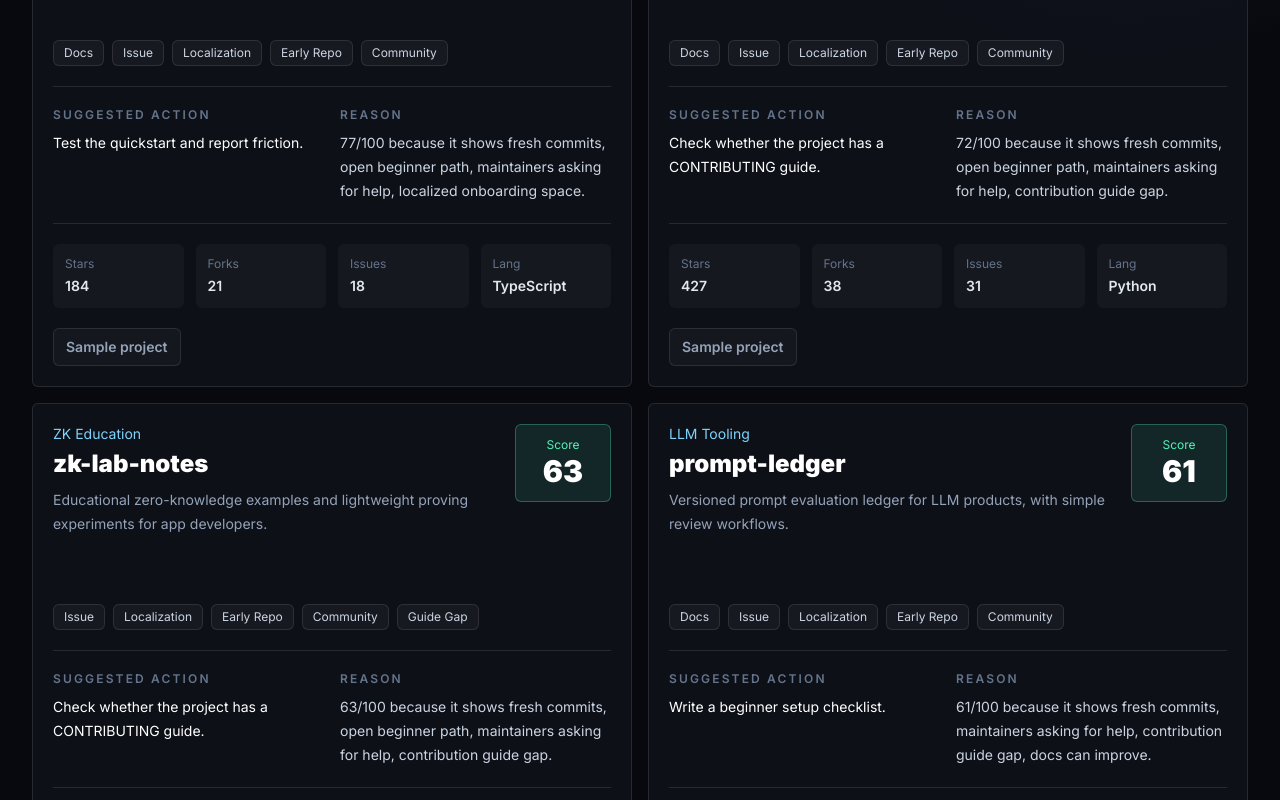
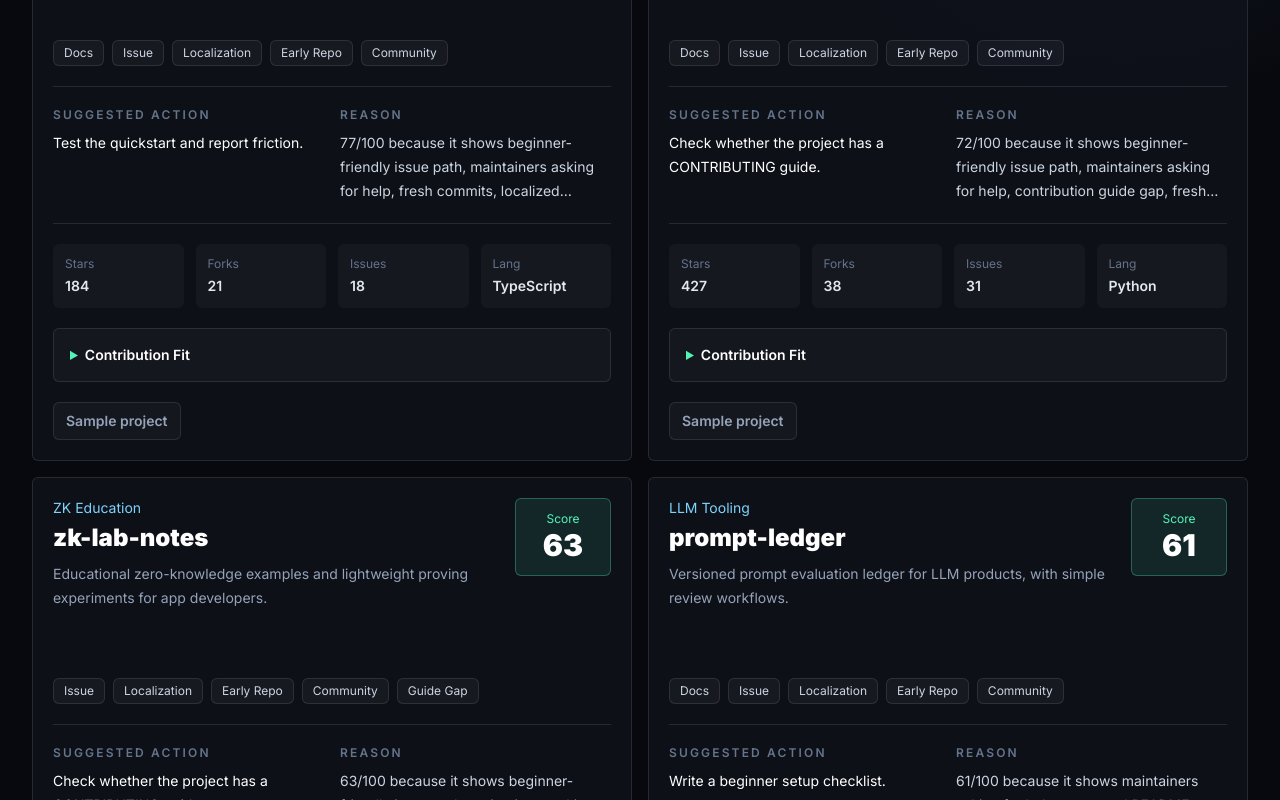
Before and after one commit to Sworntech-dev/contribscout, a Next.js app: page / in a window 1280 px wide. Shown: the part 1040-1840 px from the top of the page. Built offline with nearby package versions, Linux system fonts and the light colour scheme.

Commit message:
Add issue drill-down details

```diff
--- a/src/components/opportunity-card.tsx
+++ b/src/components/opportunity-card.tsx
@@ -7,6 +7,9 @@ export function OpportunityCard({
   opportunity: Opportunity;
   isSampleFallback: boolean;
 }) {
+  const issueLinks = getIssueLinks(opportunity);
+  const showIssueLinks = !isSampleFallback && isGithubRepoUrl(opportunity.url);
+
   return (
     <article className="flex h-full flex-col rounded-md border border-white/10 bg-panel/75 p-5 transition hover:border-mint/40">
       <div className="flex min-h-40 flex-col gap-4 sm:flex-row sm:items-start sm:justify-between">
@@ -50,6 +53,29 @@ export function OpportunityCard({
         <Stat label="Lang" value={opportunity.language ?? "Mixed"} />
       </div>
 
+      <details className="mt-5 rounded-md border border-white/10 bg-white/[0.03] p-4">
+        <summary className="cursor-pointer text-sm font-semibold text-white marker:text-mint">
+          Contribution Fit
+        </summary>
+        <div className="mt-4 grid gap-2 text-sm sm:grid-cols-2">
+          <FitItem label="Open issues" value={opportunity.openIssues.toLocaleString()} />
+          <FitItem label="Good first" value={opportunity.signals.goodFirstIssueCount.toLocaleString()} />
+          <FitItem label="Help wanted" value={opportunity.signals.helpWantedCount.toLocaleString()} />
+          <FitItem label="README" value={labelForReadme(opportunity.signals.readmeQuality)} />
+          <FitItem label="Docs folder" value={opportunity.signals.hasDocsFolder ? "Present" : "Missing"} />
+          <FitItem label="CONTRIBUTING" value={opportunity.signals.hasContributing ? "Present" : "Missing"} />
+          <FitItem label="Issue activity" value={labelForActivity(opportunity.signals.issueActivity)} />
+          <FitItem label="Saturation" value={opportunity.stars < 500 ? "Low" : "Moderate"} />
+        </div>
+        {showIssueLinks ? (
+          <div className="mt-4 flex flex-wrap gap-2 border-t border-white/10 pt-4">
+            <IssueLink href={issueLinks.openIssues}>Open issues</IssueLink>
+            <IssueLink href={issueLinks.goodFirstIssues}>Good first issues</IssueLink>
+            <IssueLink href={issueLinks.helpWanted}>Help wanted</IssueLink>
+          </div>
+        ) : null}
+      </details>
+
       <div className="mt-auto pt-5">
         {isSampleFallback || !opportunity.url ? (
           <span className="inline-flex rounded-md border border-white/10 bg-white/[0.03] px-3 py-2 text-sm font-semibold text-slate-400">
@@ -78,3 +104,55 @@ function Stat({ label, value }: { label: string; value: string }) {
     </div>
   );
 }
+
+function FitItem({ label, value }: { label: string; value: string }) {
+  return (
+    <div className="flex items-center justify-between gap-3 rounded-md bg-white/[0.035] px-3 py-2">
+      <span className="truncate text-slate-500">{label}</span>
+      <span className="shrink-0 font-semibold text-slate-200">{value}</span>
+    </div>
+  );
+}
+
+function IssueLink({ href, children }: { href: string; children: React.ReactNode }) {
+  return (
+    <a
+      href={href}
+      target="_blank"
+      rel="noreferrer"
+      className="rounded-md border border-white/10 bg-white/[0.04] px-2.5 py-1.5 text-xs font-semibold text-slate-300 transition hover:border-mint/50 hover:text-white"
+    >
+      {children}
+    </a>
+  );
+}
+
+function getIssueLinks(opportunity: Opportunity) {
+  const baseUrl = opportunity.url.replace(/\/$/, "");
+  const goodFirstQuery = encodeURIComponent('is:issue is:open label:"good first issue"');
+  const helpWantedQuery = encodeURIComponent('is:issue is:open label:"help wanted"');
+
+  return {
+    openIssues: `${baseUrl}/issues`,
+    goodFirstIssues: `${baseUrl}/issues?q=${goodFirstQuery}`,
+    helpWanted: `${baseUrl}/issues?q=${helpWantedQuery}`,
+  };
+}
+
+function isGithubRepoUrl(url: string) {
+  try {
+    const parsed = new URL(url);
+    const pathParts = parsed.pathname.split("/").filter(Boolean);
+    return parsed.hostname === "github.com" && pathParts.length >= 2;
+  } catch {
+    return false;
+  }
+}
+
+function labelForReadme(quality: Opportunity["signals"]["readmeQuality"]) {
+  return quality === "missing" ? "Missing" : quality === "thin" ? "Thin" : quality === "basic" ? "Basic" : "Strong";
+}
+
+function labelForActivity(activity: Opportunity["signals"]["issueActivity"]) {
+  return activity === "active" ? "Active" : activity === "warming" ? "Warming" : "Quiet";
+}
--- a/src/lib/scoring.ts
+++ b/src/lib/scoring.ts
@@ -136,13 +136,19 @@ function badgesFor(repo: ScoutRepository) {
 
 function reasonFor(repo: ScoutRepository, score: number) {
   const reasons = [];
+  const signals = repo.signals;
+  const hasIssueLabels = signals.goodFirstIssueCount + signals.helpWantedCount > 0;
 
-  if (repo.signals.isFresh) reasons.push("fresh commits");
-  if (repo.signals.goodFirstIssueCount > 0) reasons.push("open beginner path");
-  if (repo.signals.helpWantedCount > 0) reasons.push("maintainers asking for help");
-  if (!repo.signals.hasContributing) reasons.push("contribution guide gap");
-  if (!repo.signals.hasDocsFolder || repo.signals.readmeQuality === "thin") reasons.push("docs can improve");
-  if (repo.signals.localizationOpportunity && repo.signals.hasDocsFolder) reasons.push("localized onboarding space");
+  if (signals.goodFirstIssueCount > 0) reasons.push("beginner-friendly issue path");
+  if (signals.helpWantedCount > 0) reasons.push("maintainers asking for help");
+  if (repo.openIssues > 0 && !hasIssueLabels) reasons.push("open issues need triage or reproduction notes");
+  if (signals.readmeQuality === "thin" || signals.readmeQuality === "missing") {
+    reasons.push("setup and README clarity gap");
+  }
+  if (!signals.hasDocsFolder) reasons.push("docs folder gap");
+  if (!signals.hasContributing) reasons.push("contribution guide gap");
+  if (signals.isFresh) reasons.push("fresh commits");
+  if (signals.localizationOpportunity && signals.hasDocsFolder) reasons.push("localized onboarding space");
   if (repo.stars < 500) reasons.push("not crowded yet");
   if (!hasVisibleContributionPath(repo)) reasons.push("limited visible contribution path");
 
```
Also changed, not shown: 1 other file (tests, documents, lock files or other folders).
